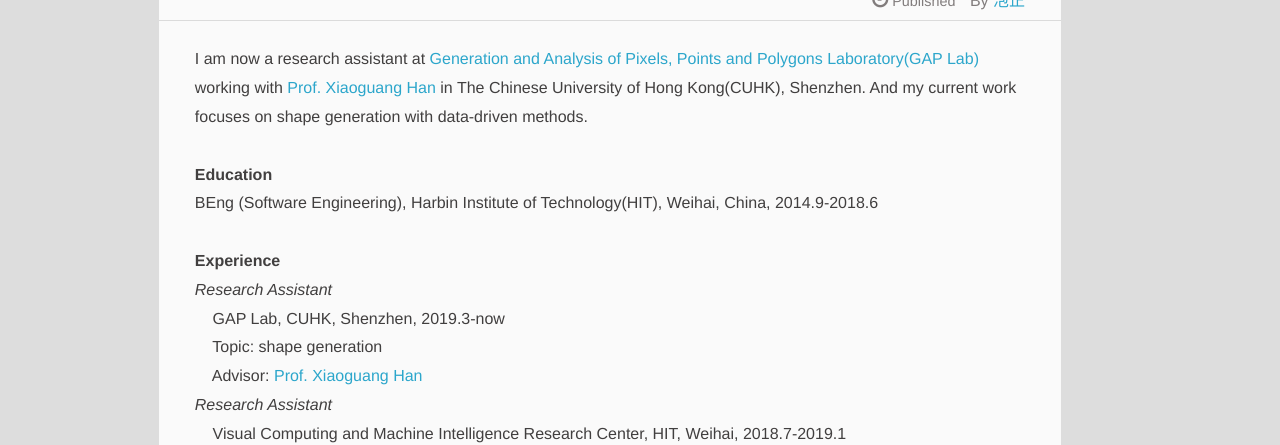
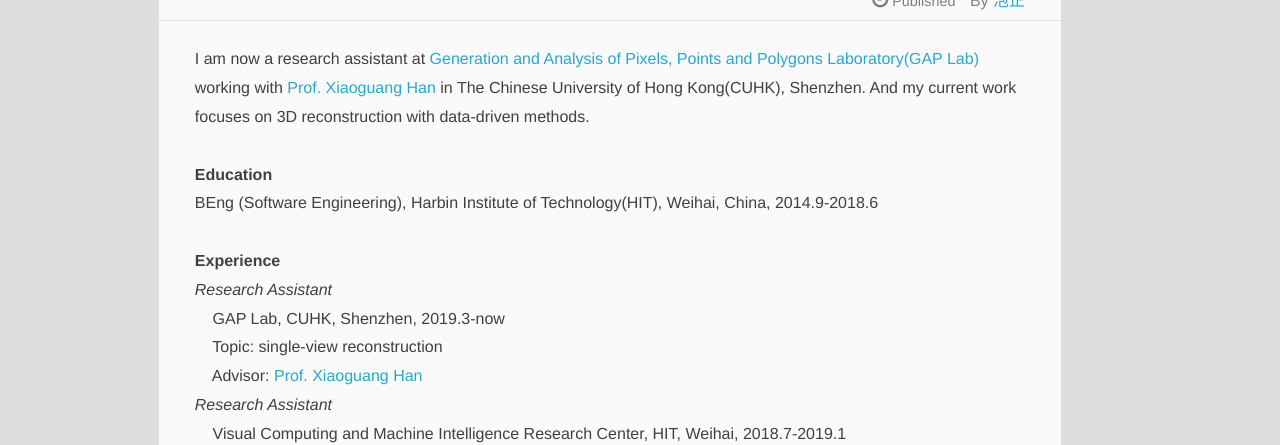
Before and after one commit to PAULYZHENG/paulyzheng.github.io, a Jekyll site: the page built from about/index.html, in a window 1280 px wide and 900 px high. Shown: the part 348-793 px from the top of the window. Built offline with Jekyll 4.4.1, drawn with Linux system fonts in a browser that asks for light colours; comment, search, counter and statistics services are not loaded; some of the changed text lies outside the part shown.

Commit message:
Update index.html

```diff
--- a/about/index.html
+++ b/about/index.html
@@ -7,7 +7,7 @@
 I am now a research assistant at <a href="http://www.cuhk.edu.cn/academics/hanxiaoguang/" title="GAP" itemprop="url">Generation and Analysis of
    Pixels, Points and Polygons Laboratory(GAP Lab)</a> working with
 <a href="http://www.cuhk.edu.cn/academics/hanxiaoguang/" title="" itemprop="url">Prof. Xiaoguang Han</a> in The Chinese University of Hong Kong(CUHK), Shenzhen.
-And my current work focuses on shape generation with data-driven methods.
+And my current work focuses on 3D reconstruction with data-driven methods.
 <!--You can get my <a href="/paper/Academic CV.pdf" title="CV" itemprop="url">CV</a> for more details.--><br/>
 <br/>
 <!--I am trying to find my PhD supervisor now. I will be very greatful, if you are interested in recruiting me and
@@ -24,7 +24,7 @@
 <br/>
 <I>Research Assistant</I><br/>
 &nbsp &nbsp GAP Lab, CUHK, Shenzhen, 2019.3-now<br/>
-&nbsp &nbsp Topic: shape generation<br/>
+&nbsp &nbsp Topic: single-view reconstruction<br/>
 &nbsp &nbsp Advisor: <a href="http://www.cuhk.edu.cn/academics/hanxiaoguang/" title="" itemprop="url">Prof. Xiaoguang Han</a><br/>
 
 <I>Research Assistant</I><br/>
```
Also changed, not shown: other parts of about/index.html (+1 -1 lines).
